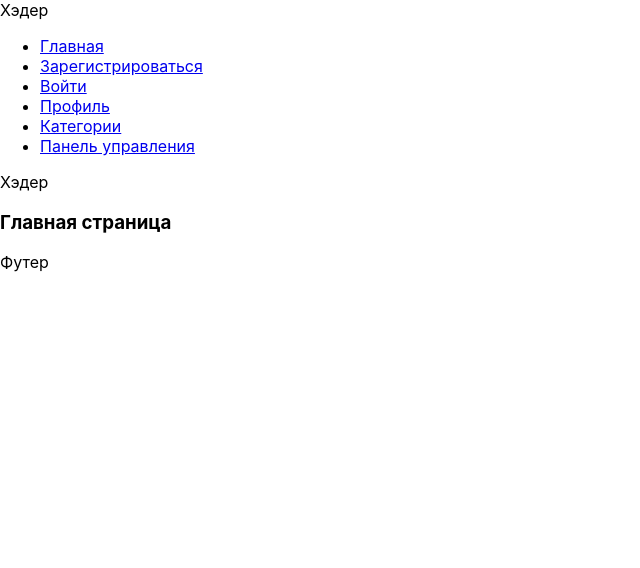
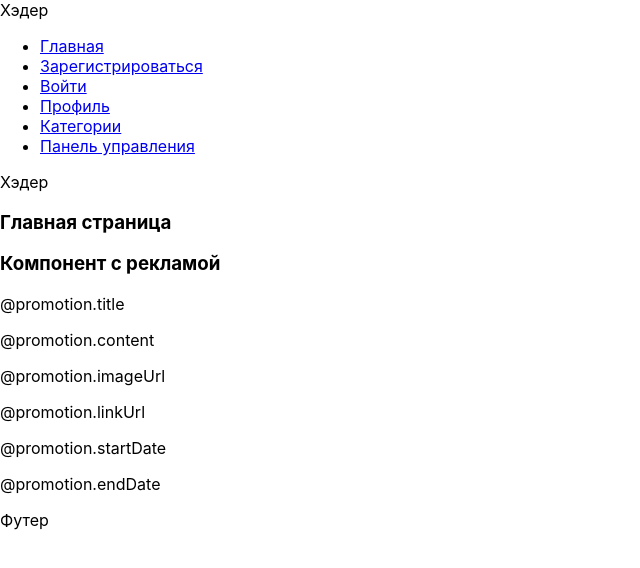
Before and after one commit to arsen1us/customer_churm_prediction_frontend, a React (Create React App) app: page / in a window 1280 px wide. Shown: the top 568 px of the page, without its empty margins (0-640 px from the left). Built offline with nearby package versions, Linux system fonts and the light colour scheme; no server answers.

Commit message:
Add component to receive first promotion for home page

```diff
--- a/src/components/Home.js
+++ b/src/components/Home.js
@@ -4,12 +4,14 @@ import CategoryListComponent from "./ListComponents/CategoryListComponent";
 
 import HandleProductComponent from "./HandleComponents/HandleProductComponent";
 import ProductListComponent from "./ListComponents/ProductListComponent";
+import PromotionComponent from "./PromotionComponent";
 
 const Home = () => {
     return (
         <div>
             <div>
                 <h3>Главная страница</h3>
+                <PromotionComponent/>
             </div>
         </div>
     );
--- a/src/components/PromotionComponent.js
+++ b/src/components/PromotionComponent.js
@@ -0,0 +1,130 @@
+// Компонент для получения рекламы на основе информации о пользователе
+
+import React, {useEffect, useState} from "react";
+import { jwtDecode } from "jwt-decode";
+import axios from "axios";
+
+const PromotionComponent = () => {
+
+    const [promotion, setPromotion] = useState();
+
+    // Обновить токен
+    const UpdateToken = async () => {
+        try{
+            const response = await axios.get("https://localhost:7777/api/token/update", {
+                headers:{
+                    "Authorization": "Bearer " + localStorage.getItem("token")
+                }
+            });
+
+            if(response.status === 200)
+            {
+                const authToken = response.data.token;
+                if(authToken)
+                {
+                    const token = authToken.replace("Bearer");
+                    localStorage.setItem(token);
+                }
+            }
+        }
+        catch(error)
+        {
+            // Внутрянняя ошибка сервера (Internal server error)
+            if(error.response && error.response.status === 500)
+                console.log(error);
+
+            // Not Found
+            else if(error.response && error.response.status === 404)
+                console.log(error);
+
+            else
+                console.log(error);
+        }
+    }
+
+    // Получить таргетированную рекламу для пользователя
+    const GetPromotionForCurrentUser = async () => {
+        try{
+            const response = await axios.get("");
+
+            if(response.status === 200)
+            {
+                if(response.data.promotion)
+                {
+                    setPromotion(response.data.promotion)
+                }
+            }
+        }
+        catch(error)
+        {
+            // Если действия токена истекло
+            if(error.response && error.response.status === 401)
+            {
+                await UpdateToken();
+                await GetPromotionForCurrentUser();
+            }
+        }
+    }
+
+    // Получить таргетированную рекламу для пользователя
+    const GetFirstPromotionAsync = async () => {
+        try{
+            const response = await axios.get("https://localhost:7299/api/promotion/first", {
+                headers:{
+                    "Authorization": "Bearer " + localStorage.getItem("token")
+                }
+            });
+
+            if(response.status === 200)
+            {
+                if(response.data.promotion)
+                {
+                    setPromotion(response.data.promotion)
+                }
+            }
+        }
+        catch(error)
+        {
+            // Если действия токена истекло
+            if(error.response && error.response.status === 401)
+            {
+                await UpdateToken();
+                await GetPromotionForCurrentUser();
+            }
+        }
+    }
+
+    useEffect(() => {
+        GetFirstPromotionAsync();
+    }, [])
+
+    return (
+        <div>
+            <div>
+                <div>
+                    <h3>Компонент с рекламой</h3>
+                </div>
+                <div>
+                    <p>@promotion.title</p>
+                </div>
+                <div>
+                    <p>@promotion.content</p>
+                </div>
+                <div>
+                    <p>@promotion.imageUrl</p>
+                </div>
+                <div>
+                    <p>@promotion.linkUrl</p>
+                </div>
+                <div>
+                    <p>@promotion.startDate</p>
+                </div>
+                <div>
+                    <p>@promotion.endDate</p>
+                </div>
+            </div>
+        </div>
+    )
+}
+
+export default PromotionComponent;
```
